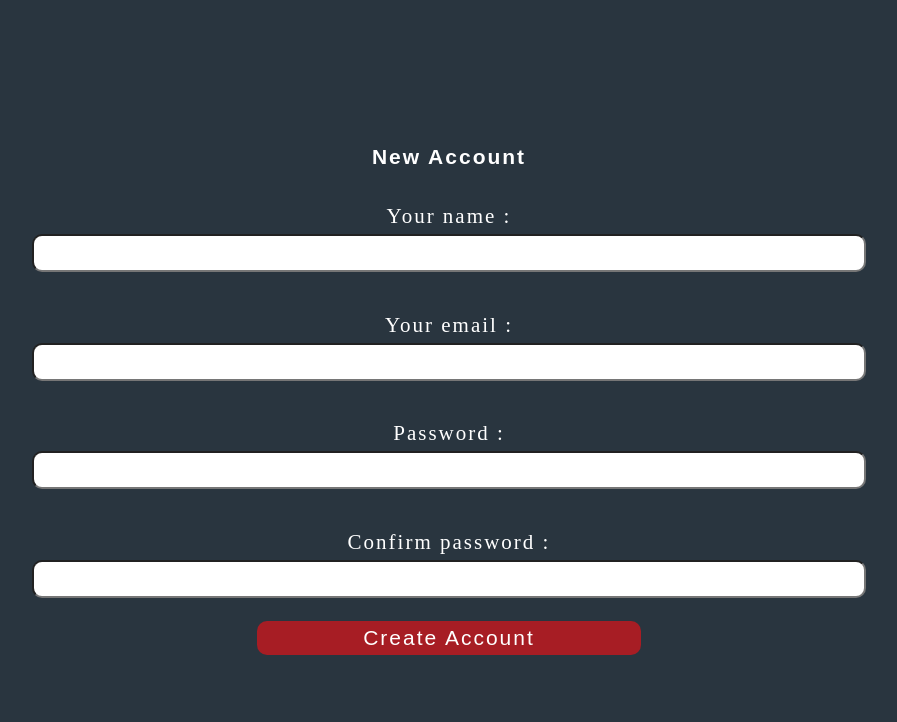
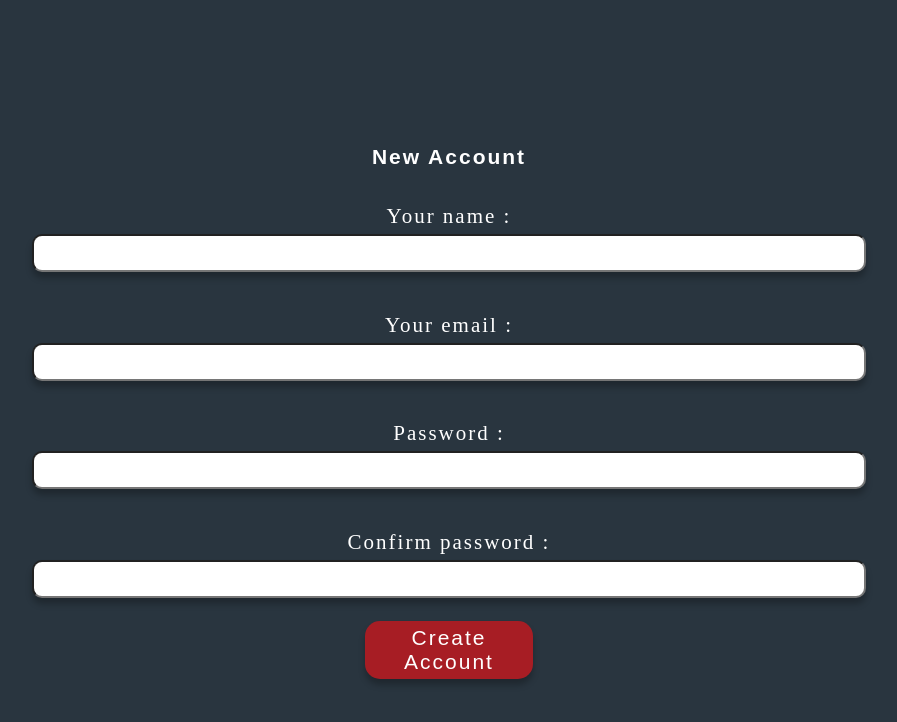
Before and after one commit to Coder269/farwest-angular, an Angular app: page /register in a window 1280 px wide. Shown: the top 722 px of the page, without its empty margins (191-1088 px from the left). Built offline with nearby package versions, Linux system fonts and the light colour scheme; a web font is replaced by a local one.

Commit message:
css create user updated

```diff
--- a/src/app/components/register/register.component.css
+++ b/src/app/components/register/register.component.css
@@ -28,10 +28,14 @@ input {
   border-radius: 10px;
   padding: 5px;
   width: 80%;
+  box-shadow: 0px 6px 6px 0px rgba(0, 0, 0, 0.25);
 }
 
 .btn {
-    max-width: 30%;
+  width: 8rem;
+  height: 58px;
+  box-shadow: 0px 6px 6px 0px rgba(0, 0, 0, 0.25);
+  border-radius: 15px;
 }
 
 ul {
@@ -40,10 +44,5 @@ ul {
   display: flex;
   flex-direction: column;
   align-items: center;
-    gap: 10px
+  gap: 10px;
 }
-
-img {
-    height: 40%;
-    margin-top: 20px;
-}
--- a/src/app/components/register/register.component.html
+++ b/src/app/components/register/register.component.html
@@ -27,6 +27,6 @@
         required
       />
     </fieldset>
-    <input type="submit" value="Create Account" class="btn" />
+    <button type="submit" class="btn">Create Account</button>
   </form>
 </div>
--- a/src/styles.css
+++ b/src/styles.css
@@ -1,6 +1,5 @@
 /* You can add global styles to this file, and also import other style files */
 * {
-
   /* font-family: 'Dancing Script', cursive; */
   letter-spacing: 2px;
   font-weight: 4-00;
@@ -9,7 +8,7 @@
 
 body {
   margin: 0;
-    background-color: #29353F;
+  background-color: #29353f;
   color: white;
 }
 
@@ -31,7 +30,7 @@ input {
 }
 
 h2 {
-    font-family: 'Rye', cursive, sans-serif;
+  font-family: "Rye", cursive, sans-serif;
 }
 
 img {
```
Lines whose indentation alone changed are shown as unchanged.
